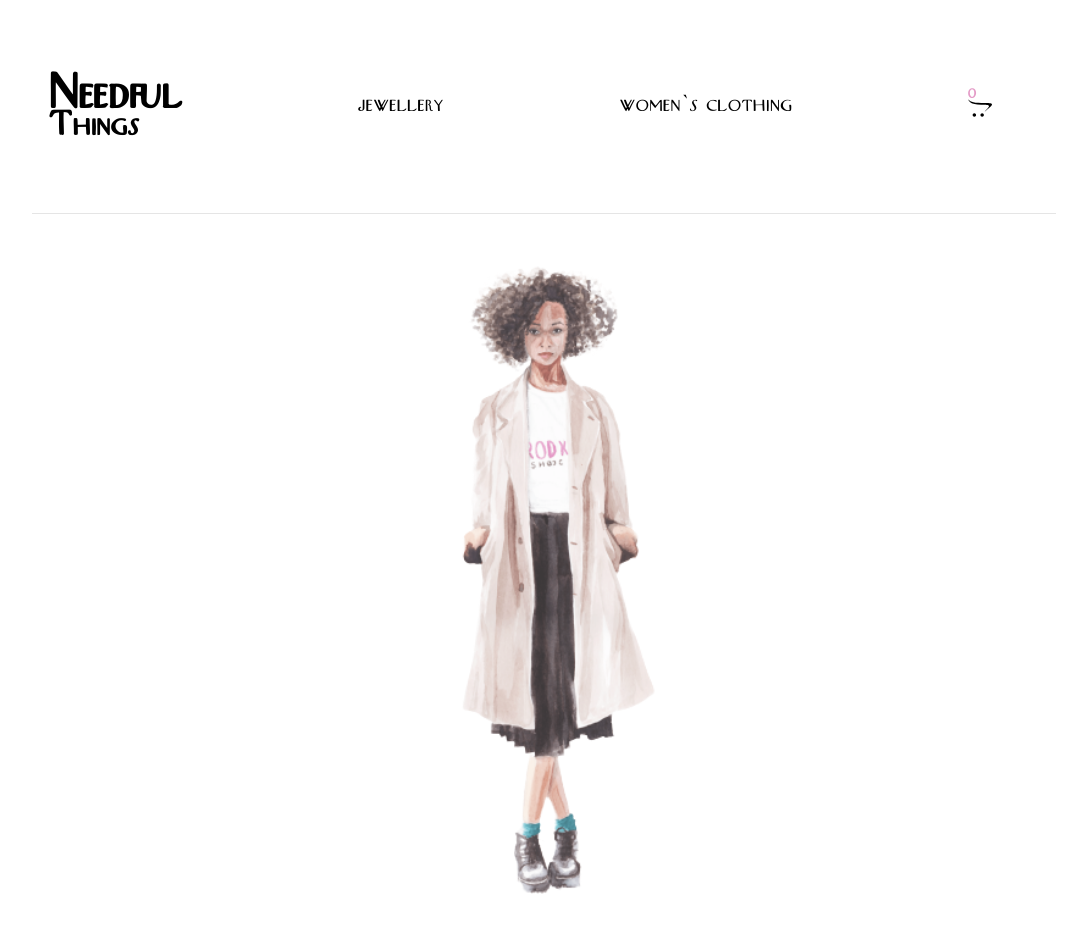
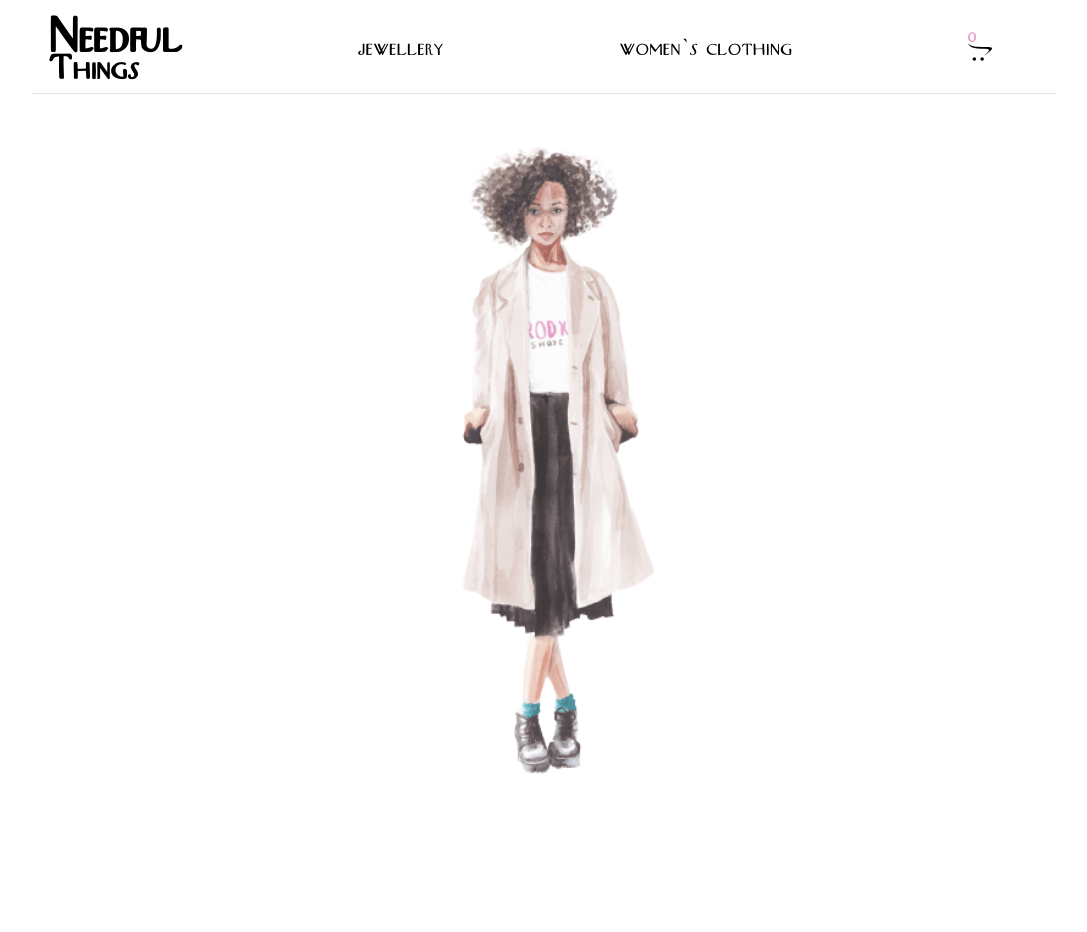
Before and after one commit to AleksMarinova/next-ecommerce, a Next.js app: page / in a window 1280 px wide. Shown: the top 932 px of the page, without its empty margins (96-1183 px from the left). After the commit the page ends 894 px from the top, so only its background shows below. Built offline with nearby package versions, Linux system fonts and the light colour scheme.

Commit message:
fixed a layout issue

```diff
--- a/styles/Navbar.module.css
+++ b/styles/Navbar.module.css
@@ -2,10 +2,9 @@
   display: flex;
   justify-content: space-between;
   align-items: center;
-  padding-top: 1.5rem;
-  padding-bottom:4rem;
+
   border-bottom: 1px solid #e5e5e5;
-  margin-top: 2rem;
+
 }
 
 .navbar a:first-child {
@@ -54,6 +53,9 @@
     align-items: center;
     justify-content: center;
     height:30vh;
+    margin-top: 2rem;
+    padding-top: 1.5rem;
+    padding-bottom:4rem;
   }
   .navbar a {
     font-size: 2rem;
```
